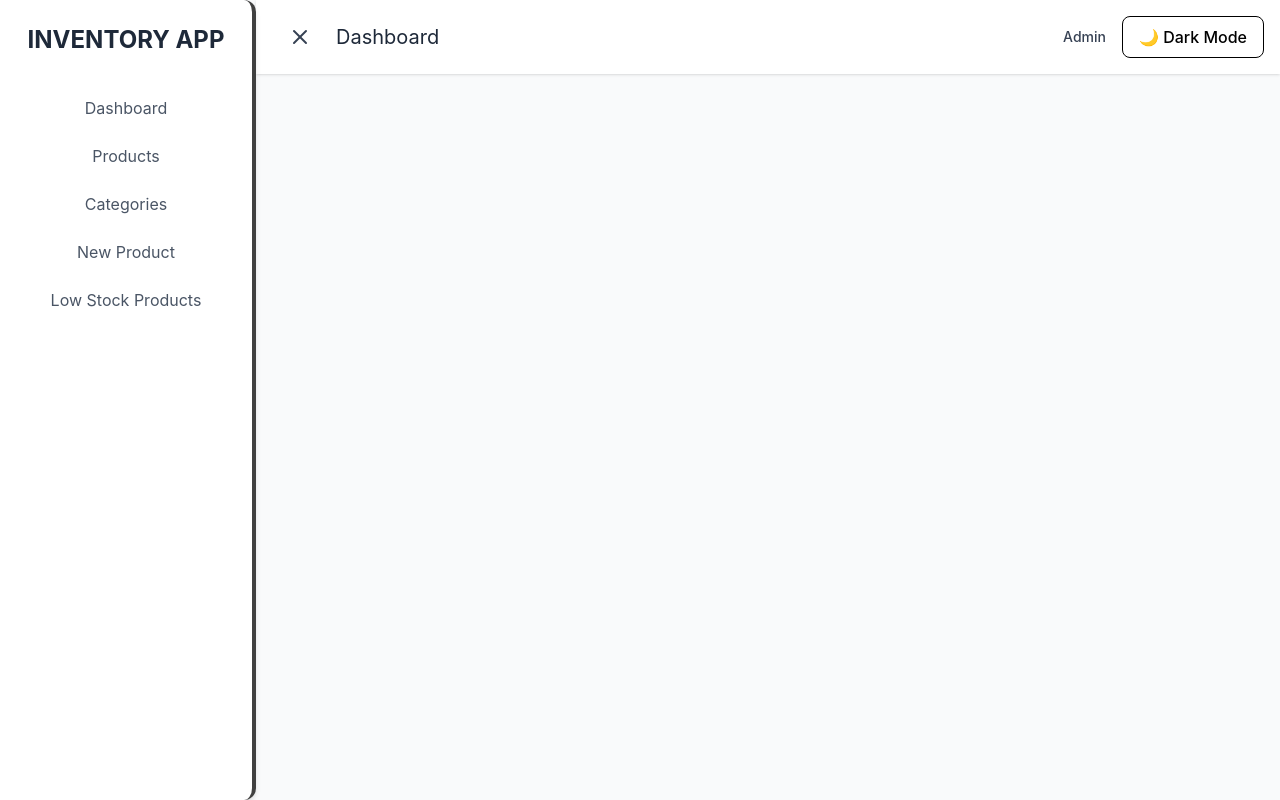
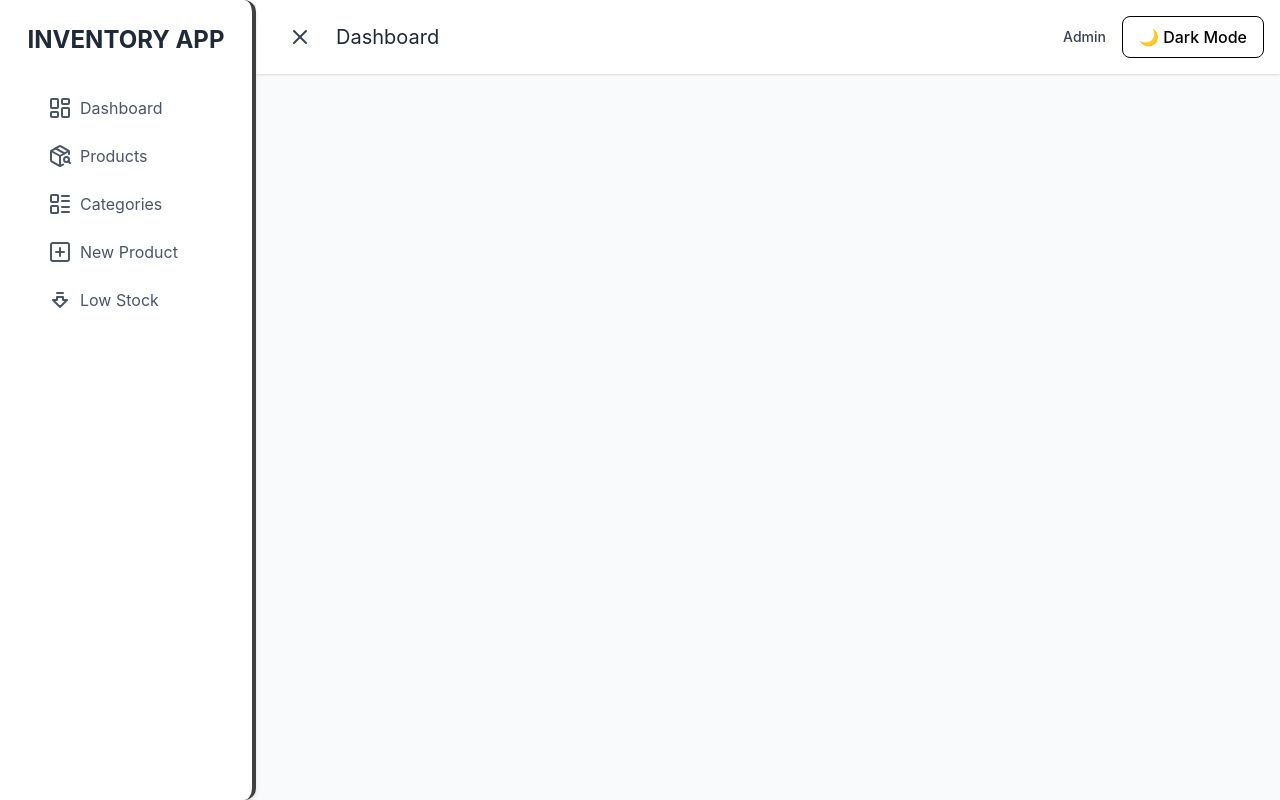
Before and after one commit to AliArefnia/inventory-manager, a React (Vite) app: page / in a window 1280 px wide. Built offline with nearby package versions, Linux system fonts and the light colour scheme; no server answers.

Commit message:
add icon and fix the ui for nav links

```diff
--- a/src/pages/DashboardMain.tsx
+++ b/src/pages/DashboardMain.tsx
@@ -1,6 +1,14 @@
 import { Outlet, NavLink, useLocation } from "react-router-dom";
 import { useState } from "react";
-import { Menu, X } from "lucide-react";
+import {
+  LayoutDashboard,
+  PackageSearch,
+  LayoutList,
+  SquarePlus,
+  ArrowBigDownDash,
+  Menu,
+  X,
+} from "lucide-react";
 import useDarkMode from "../hooks/useDarkMode";
 import BaseButton from "../components/BaseButton";
 
@@ -8,11 +16,31 @@ function Dashboard() {
   const [sidebarOpen, setSidebarOpen] = useState(true);
 
   const navItems = [
-    { to: "/dashboard", label: "Dashboard" },
-    { to: "/products", label: "Products" },
-    { to: "/categories", label: "Categories" },
-    { to: "/newProduct", label: "New Product" },
-    { to: "/lowStockProducts", label: "Low Stock Products" },
+    {
+      to: "/dashboard",
+      label: "Dashboard",
+      icon: <LayoutDashboard></LayoutDashboard>,
+    },
+    {
+      to: "/products",
+      label: "Products",
+      icon: <PackageSearch></PackageSearch>,
+    },
+    {
+      to: "/categories",
+      label: "Categories",
+      icon: <LayoutList></LayoutList>,
+    },
+    {
+      to: "/newProduct",
+      label: "New Product",
+      icon: <SquarePlus></SquarePlus>,
+    },
+    {
+      to: "/lowStockProducts",
+      label: "Low Stock",
+      icon: <ArrowBigDownDash></ArrowBigDownDash>,
+    },
   ];
   const [isDark, setIsDark] = useDarkMode();
 
@@ -36,7 +64,7 @@ function Dashboard() {
             Inventory App
           </h1>
           <nav className="space-y-2">
-            {navItems.map(({ to, label }) => (
+            {navItems.map(({ to, label, icon }) => (
               <NavLink
                 key={to}
                 to={to}
@@ -46,14 +74,14 @@ function Dashboard() {
                   }
                 }}
                 className={({ isActive }) =>
-                  `block px-4 py-2 text-center rounded-lg transition-colors  ${
+                  `flex  px-4 py-2  rounded-lg transition-colors  ${
                     isActive
                       ? "bg-gray-200 font-semibold dark:text-black"
                       : "text-gray-600 hover:bg-gray-100  dark:text-gray-200 dark:hover:text-gray-800"
                   }`
                 }
               >
-                {label}
+                <span className="mx-2">{icon}</span> <span>{label}</span>
               </NavLink>
             ))}
           </nav>
```
